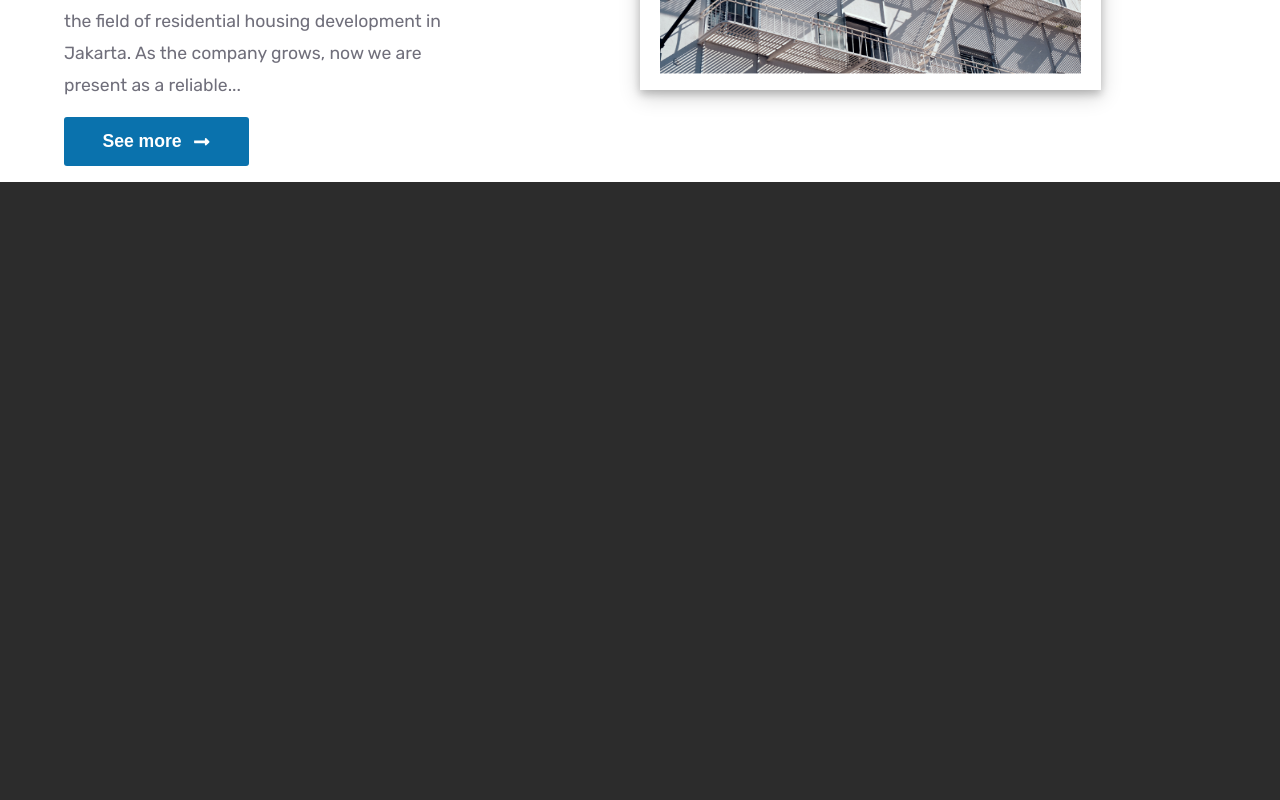
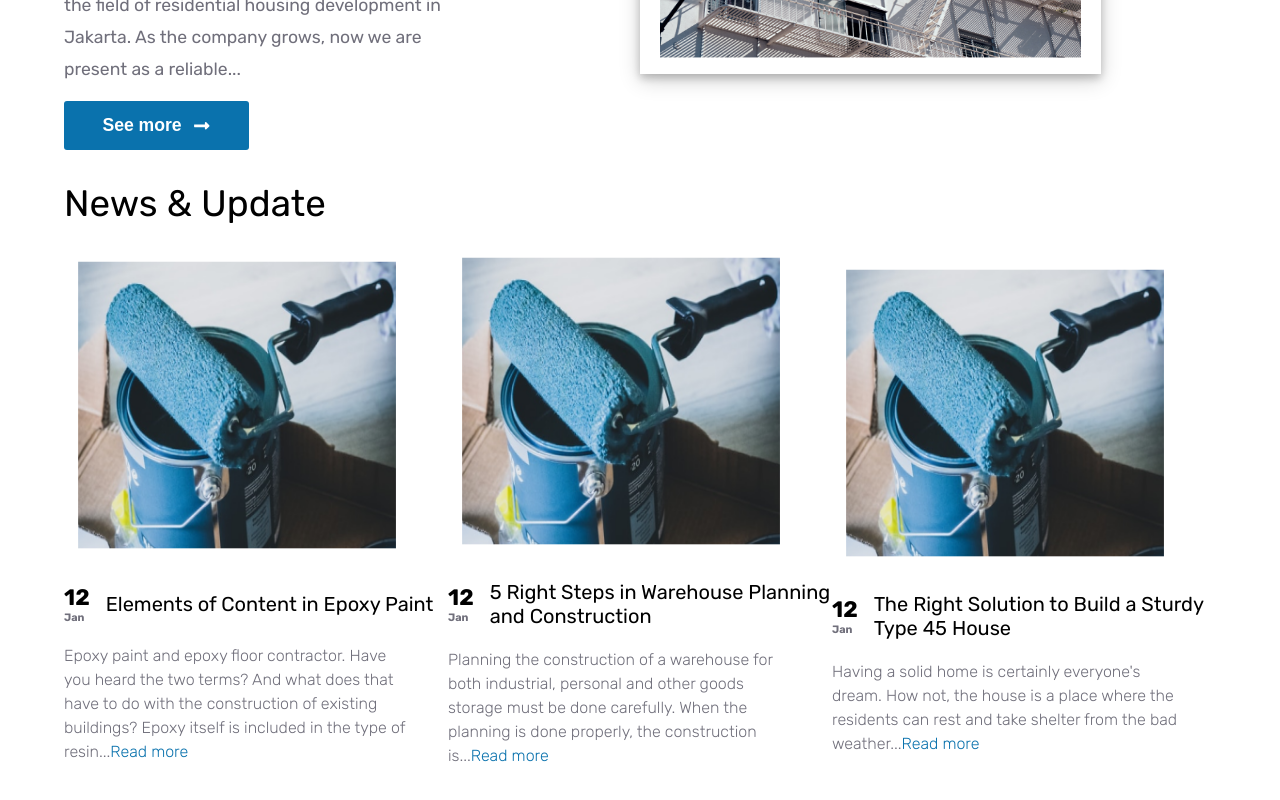
Before and after one commit to samojeyinka/architect-website, a React (Create React App) app: page / in a window 1280 px wide. Shown: the part 2618-3418 px from the top of the page. Before the commit the page ends 2800 px from the top, so only its background shows below. Built offline with nearby package versions, Linux system fonts and the light colour scheme.

Commit message:
added the blog section

```diff
--- a/src/assets/images.js
+++ b/src/assets/images.js
@@ -17,6 +17,7 @@ import introBanner from '../assets/introBanner.png';
 import owner from '../assets/owner.png';
 import ownerBg from '../assets/owner-bg.png';
 import storyBanner from '../assets/storyBanner.png';
+import blog1 from '../assets/blog1.png';
 
 export {
     logo,
@@ -37,5 +38,6 @@ export {
     introBanner,
     owner,
     ownerBg,
-    storyBanner
+    storyBanner,
+    blog1
 }
--- /dev/null
+++ b/src/components/Blog.js
@@ -0,0 +1,57 @@
+import React from 'react'
+import { blog1 } from '../assets/images';
+import '../stylesheets/ServicesStyles.css';
+import { Link } from 'react-router-dom';
+import '../stylesheets/BlogStyles.css';
+
+const Blog = () => {
+    return (
+        <section className='light-section blog'>
+            <div className='services'>
+                <div className='services-top'>
+                    <div className='st-left'>
+                        <h3>News & Update</h3>
+                    </div>
+                </div>
+                <div className='services-btm'>
+                    <div className='sb-flex'>
+                        <div className='sb-box'>
+                            <img src={blog1} alt='Industrial' />
+                            <div className='date-title'><span><h5>12</h5><h6>Jan</h6></span><b>Elements of Content in Epoxy Paint</b></div>
+                            <p>Epoxy paint and epoxy floor
+                                contractor. Have you heard the two
+                                terms? And what does that have to
+                                do with the construction of existing
+                                buildings? Epoxy itself is included in
+                                the type of resin...<Link to={"/"}>Read more</Link></p>
+                        </div>
+
+                        <div className='sb-box'>
+                            <img src={blog1} alt='Industrial' />
+                            <div className='date-title'><span><h5>12</h5><h6>Jan</h6></span><b>5 Right Steps in Warehouse Planning and Construction</b></div>
+                            <p>Planning the construction of a
+                                warehouse for both industrial,
+                                personal and other goods storage
+                                must be done carefully.
+                                When the planning is done properly,
+                                the construction is...<Link to={"/"}>Read more</Link></p>
+                        </div>
+
+                        <div className='sb-box'>
+                            <img src={blog1} alt='Industrial' />
+                            <div className='date-title'><span><h5>12</h5><h6>Jan</h6></span><b>The Right Solution to Build a Sturdy Type 45 House</b></div>
+                            <p>Having a solid home is certainly
+                                everyone's dream. How not, the
+                                house is a place where the residents
+                                can rest and take shelter from the
+                                bad weather...<Link to={"/"}>Read more</Link></p>
+                        </div>
+
+                    </div>
+                </div>
+            </div>
+        </section>
+    )
+}
+
+export default Blog
--- a/src/pages/Home.js
+++ b/src/pages/Home.js
@@ -6,6 +6,7 @@ import Services from '../components/Services'
 import Features from '../components/Features'
 import Intro from '../components/Intro'
 import Story from '../components/Story'
+import Blog from '../components/Blog'
 
 const Home = () => {
   return (
@@ -17,6 +18,7 @@ const Home = () => {
    <Features/>
    <Intro/>
    <Story/>
+   <Blog/>
    </main>
   )
 }
--- /dev/null
+++ b/src/stylesheets/BlogStyles.css
@@ -0,0 +1,75 @@
+.blog .services{
+    gap: 1rem;
+}
+
+.blog .services-top h3{
+    width: 100%;
+}
+
+
+
+
+.blog .date-title{
+    display: flex;
+    align-items: center;
+    gap: 1rem;
+}
+
+.blog .date-title h5{
+    font-size: 1.4rem;
+    color: var(--bg-text-color);
+}
+
+.blog .date-title h6{
+    font-size: 1;
+    color: var(--small-text-color);
+}
+
+.blog .sb-box  b{
+    font-size: 1.25rem;
+}
+
+.blog .sb-box  p{
+    font-size: 1rem;
+    font-weight: 300;
+    line-height: 1.5rem;
+}
+
+
+.blog .sb-box a{
+    color: var(--primary-color) !important;
+
+}
+
+@media screen and (max-width:768px){
+    .services-top{
+        flex-direction: column;
+        gap: 1.1rem;
+    }
+    .services-top h3{
+        width: 100%;
+        font-size: 2.1rem;
+
+    }
+
+    .st-right{
+        width: 100%;
+    }
+    .sb-flex{
+        grid-template-columns: 1fr;
+        gap: 1rem;
+    }
+
+    .sb-box::after{
+        content: '';
+        width: 100%;
+        height: 1px;
+        background: var(--border-color);
+        opacity: .7;
+    }
+
+    .sb-box img{
+        width: 100%;
+        height: auto;
+    }
+}
--- a/src/stylesheets/StoryStyles.css
+++ b/src/stylesheets/StoryStyles.css
@@ -1,6 +1,4 @@
-.story{
-    padding: 1rem 0;
-}
+
 
 .story .intro-flex{
     flex-direction: row-reverse;
```
Also changed, not shown: src/assets/blog1.png (added).
